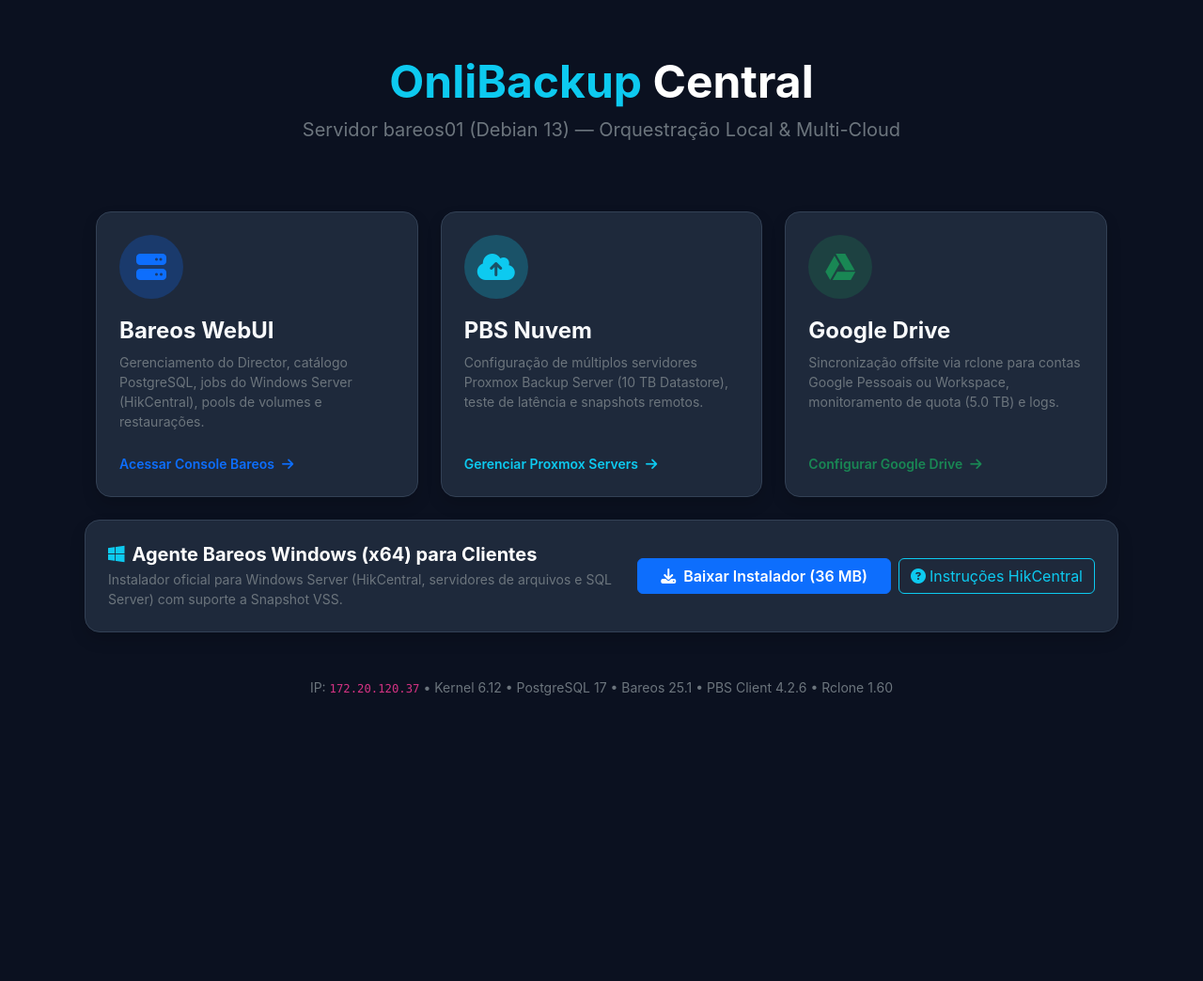
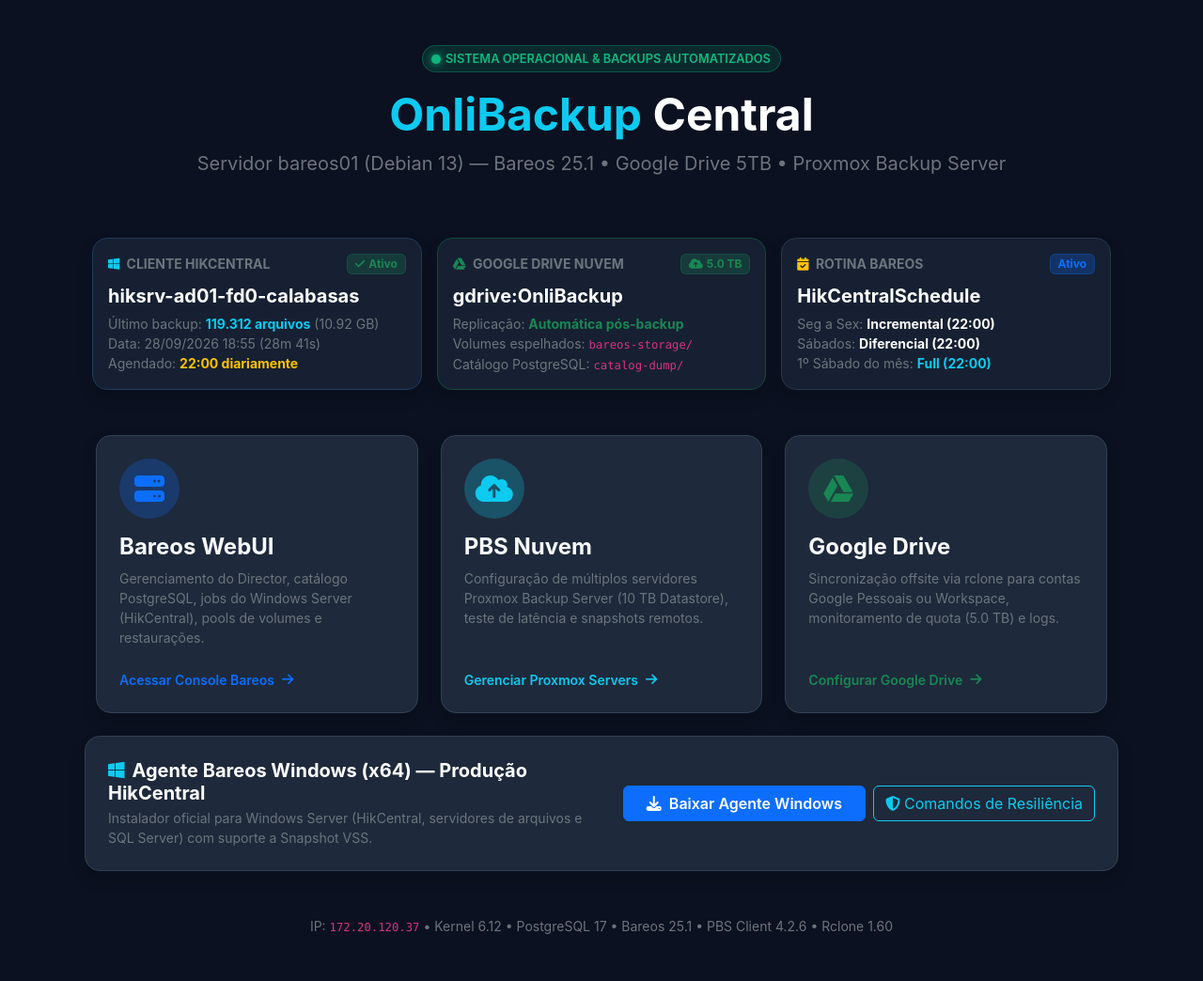
Before and after one commit to onlitec/OnliBackupWeb, a PHP site: the page made by index.php in a window 1280 px wide. Shown: the whole page at 94% size. Before the commit the page ends 740 px from the top, so only its background shows below. Run offline with PHP 8.4, Linux system fonts and the light colour scheme; data that the repository does not hold is empty; some libraries are stand-ins or nearby versions.

Commit message:
feat: HikCentralSchedule corporativo, metricas no portal e pbs_sync otimizado

```diff
--- a/index.php
+++ b/index.php
@@ -1,3 +1,42 @@
+<?php
+// OnliBackup Central Dashboard
+$sync_status_file = __DIR__ . '/config/sync_status.json';
+$sync_info = null;
+if (file_exists($sync_status_file)) {
+    $sync_info = json_decode(file_get_contents($sync_status_file), true);
+}
+
+// Obter dados do PostgreSQL se disponivel
+$last_backup = [
+    'jobid' => 9,
+    'name' => 'BackupHikCentral',
+    'client' => 'hiksrv-ad01-fd0-calabasas',
+    'status' => 'Com sucesso',
+    'files' => '119.312',
+    'bytes' => '10.92 GB',
+    'date' => '28/09/2026 18:55',
+    'duration' => '28m 41s'
+];
+
+try {
+    $pdo = new PDO("pgsql:host=localhost;dbname=bareos", "bareos", "");
+    $stmt = $pdo->query("SELECT j.jobid, j.name, c.name as client, j.jobstatus, j.joberrors, j.jobfiles, pg_size_pretty(j.jobbytes) as size, to_char(j.endtime, 'DD/MM/YYYY HH24:MI') as end_fmt, age(j.endtime, j.starttime)::text as duration FROM job j LEFT JOIN client c ON j.clientid = c.clientid WHERE j.name = 'BackupHikCentral' AND j.jobstatus = 'T' ORDER BY j.jobid DESC LIMIT 1");
+    if ($row = $stmt->fetch(PDO::FETCH_ASSOC)) {
+        $last_backup = [
+            'jobid' => $row['jobid'],
+            'name' => $row['name'],
+            'client' => $row['client'],
+            'status' => 'Com sucesso',
+            'files' => number_format((int)$row['jobfiles'], 0, ',', '.'),
+            'bytes' => $row['size'],
+            'date' => $row['end_fmt'],
+            'duration' => substr($row['duration'], 0, 8)
+        ];
+    }
+} catch (Exception $e) {
+    // Manter valores padrão caso ocorra timeout no PDO
+}
+?>
 <!DOCTYPE html>
 <html lang="pt-BR">
 <head>
@@ -12,9 +51,6 @@
             color: #f8fafc;
             font-family: -apple-system, BlinkMacSystemFont, "Segoe UI", Roboto, sans-serif;
             min-height: 100vh;
-            display: flex;
-            align-items: center;
-            justify-content: center;
         }
         .portal-card {
             background-color: #1e293b;
@@ -34,26 +70,103 @@
         .portal-card.card-pbs:hover { border-color: #0284c7; }
         .portal-card.card-gdrive:hover { border-color: #10b981; }
         .icon-circle {
-            width: 68px;
-            height: 68px;
+            width: 64px;
+            height: 64px;
             border-radius: 50%;
             display: flex;
             align-items: center;
             justify-content: center;
-            margin-bottom: 20px;
+            margin-bottom: 16px;
+        }
+        .status-badge-live {
+            display: inline-flex;
+            align-items: center;
+            gap: 6px;
+            background: rgba(16, 185, 129, 0.15);
+            border: 1px solid rgba(16, 185, 129, 0.3);
+            color: #10b981;
+            padding: 4px 10px;
+            border-radius: 20px;
+            font-size: 0.8rem;
+            font-weight: 600;
+        }
+        .pulse-dot {
+            width: 8px;
+            height: 8px;
+            background-color: #10b981;
+            border-radius: 50%;
+            box-shadow: 0 0 8px #10b981;
+            animation: pulse 2s infinite;
+        }
+        @keyframes pulse {
+            0% { transform: scale(0.95); opacity: 0.8; }
+            50% { transform: scale(1.3); opacity: 1; }
+            100% { transform: scale(0.95); opacity: 0.8; }
         }
     </style>
 </head>
 <body>
 <div class="container py-5">
     <div class="text-center mb-5">
+        <div class="status-badge-live mb-3">
+            <span class="pulse-dot"></span> SISTEMA OPERACIONAL & BACKUPS AUTOMATIZADOS
+        </div>
         <h1 class="fw-bold display-5 text-white mb-2">
             <span class="text-info">OnliBackup</span> Central
         </h1>
-        <p class="text-secondary fs-5">Servidor bareos01 (Debian 13) — Orquestração Local & Multi-Cloud</p>
+        <p class="text-secondary fs-5 mb-0">Servidor bareos01 (Debian 13) — Bareos 25.1 • Google Drive 5TB • Proxmox Backup Server</p>
     </div>
 
-    <div class="row g-4 justify-content-center" style="max-width: 1100px; margin: 0 auto;">
+    <!-- CARDS DE STATUS E TELEMETRIA EM TEMPO REAL -->
+    <div class="row g-3 mb-4 justify-content-center" style="max-width: 1100px; margin: 0 auto;">
+        <div class="col-md-4">
+            <div class="p-3 rounded-4 shadow h-100" style="background-color: #162032; border: 1px solid #1e3a5f;">
+                <div class="d-flex justify-content-between align-items-center mb-2">
+                    <span class="text-secondary small fw-bold text-uppercase"><i class="fa-brands fa-windows text-info me-1"></i> Cliente HikCentral</span>
+                    <span class="badge bg-success bg-opacity-25 text-success border border-success border-opacity-25"><i class="fa-solid fa-check me-1"></i>Ativo</span>
+                </div>
+                <div class="fw-bold fs-5 text-white"><?= htmlspecialchars($last_backup['client']) ?></div>
+                <div class="text-secondary small mt-1">
+                    Último backup: <strong class="text-info"><?= $last_backup['files'] ?> arquivos</strong> (<?= $last_backup['bytes'] ?>)<br>
+                    Data: <?= $last_backup['date'] ?> (<?= $last_backup['duration'] ?>)<br>
+                    Agendado: <strong class="text-warning">22:00 diariamente</strong>
+                </div>
+            </div>
+        </div>
+
+        <div class="col-md-4">
+            <div class="p-3 rounded-4 shadow h-100" style="background-color: #162032; border: 1px solid #144738;">
+                <div class="d-flex justify-content-between align-items-center mb-2">
+                    <span class="text-secondary small fw-bold text-uppercase"><i class="fa-brands fa-google-drive text-success me-1"></i> Google Drive Nuvem</span>
+                    <span class="badge bg-success bg-opacity-25 text-success border border-success border-opacity-25"><i class="fa-solid fa-cloud-arrow-up me-1"></i>5.0 TB</span>
+                </div>
+                <div class="fw-bold fs-5 text-white">gdrive:OnliBackup</div>
+                <div class="text-secondary small mt-1">
+                    Replicação: <strong class="text-success">Automática pós-backup</strong><br>
+                    Volumes espelhados: <code>bareos-storage/</code><br>
+                    Catálogo PostgreSQL: <code>catalog-dump/</code>
+                </div>
+            </div>
+        </div>
+
+        <div class="col-md-4">
+            <div class="p-3 rounded-4 shadow h-100" style="background-color: #162032; border: 1px solid #2a374a;">
+                <div class="d-flex justify-content-between align-items-center mb-2">
+                    <span class="text-secondary small fw-bold text-uppercase"><i class="fa-solid fa-calendar-check text-warning me-1"></i> Rotina Bareos</span>
+                    <span class="badge bg-primary bg-opacity-25 text-primary border border-primary border-opacity-25">Ativo</span>
+                </div>
+                <div class="fw-bold fs-5 text-white">HikCentralSchedule</div>
+                <div class="text-secondary small mt-1">
+                    Seg a Sex: <strong class="text-white">Incremental (22:00)</strong><br>
+                    Sábados: <strong class="text-white">Diferencial (22:00)</strong><br>
+                    1º Sábado do mês: <strong class="text-info">Full (22:00)</strong>
+                </div>
+            </div>
+        </div>
+    </div>
+
+    <!-- PORTAIS DE GERENCIAMENTO -->
+    <div class="row g-4 justify-content-center mb-4" style="max-width: 1100px; margin: 0 auto;">
         <!-- BAREOS WEBUI -->
         <div class="col-md-4">
             <a href="/bareos-webui/" class="portal-card card-bareos p-4 h-100 shadow d-flex flex-column justify-content-between">
@@ -114,7 +227,7 @@
         <div class="d-flex flex-column flex-md-row align-items-md-center justify-content-between gap-3">
             <div>
                 <h5 class="fw-bold text-white mb-1">
-                    <i class="fa-brands fa-windows text-info me-2"></i>Agente Bareos Windows (x64) para Clientes
+                    <i class="fa-brands fa-windows text-info me-2"></i>Agente Bareos Windows (x64) — Produção HikCentral
                 </h5>
                 <p class="text-secondary small mb-0">
                     Instalador oficial para Windows Server (HikCentral, servidores de arquivos e SQL Server) com suporte a Snapshot VSS.
@@ -122,10 +235,10 @@
             </div>
             <div class="d-flex gap-2 flex-shrink-0">
                 <a href="/downloads/Bareos-win64.exe" class="btn btn-primary px-4 fw-semibold">
-                    <i class="fa-solid fa-download me-2"></i>Baixar Instalador (36 MB)
+                    <i class="fa-solid fa-download me-2"></i>Baixar Agente Windows
                 </a>
                 <button class="btn btn-outline-info" type="button" data-bs-toggle="collapse" data-bs-target="#installInstructions">
-                    <i class="fa-solid fa-circle-question me-1"></i>Instruções HikCentral
+                    <i class="fa-solid fa-shield-halved me-1"></i>Comandos de Resiliência
                 </button>
             </div>
         </div>
@@ -133,20 +246,22 @@
         <div class="collapse mt-3 pt-3 border-top border-secondary border-opacity-25" id="installInstructions">
             <div class="row g-3 small">
                 <div class="col-md-6">
-                    <h6 class="text-info fw-bold mb-2"><i class="fa-solid fa-sliders me-1"></i>Parâmetros na Instalação do Windows:</h6>
+                    <h6 class="text-info fw-bold mb-2"><i class="fa-solid fa-sliders me-1"></i>Parâmetros Oficiais de Produção:</h6>
                     <ul class="text-secondary ps-3 mb-2">
-                        <li><strong class="text-white">Client Name:</strong> <code>hikcentral-fd</code></li>
+                        <li><strong class="text-white">Client Name:</strong> <code>hiksrv-ad01-fd0-calabasas</code></li>
                         <li><strong class="text-white">Director Name:</strong> <code>bareos-dir</code></li>
-                        <li><strong class="text-white">Password:</strong> <code>OnliBackupHikCentral@2080</code></li>
-                        <li><strong class="text-white">Porta Local:</strong> <code>9102</code> (padrão)</li>
+                        <li><strong class="text-white">Password:</strong> <code>OnliBackup2026</code></li>
+                        <li><strong class="text-white">Porta Local:</strong> <code>9102</code> (TCP Inbound)</li>
                         <li><strong class="text-white">Diretório em Backup:</strong> <code>C:\Program Files (x86)\HikCentral\VSM Servers</code></li>
                     </ul>
                 </div>
                 <div class="col-md-6">
-                    <h6 class="text-info fw-bold mb-2"><i class="fa-solid fa-shield-halved me-1"></i>Liberação de Rede & Firewall:</h6>
-                    <p class="text-secondary mb-1">1. Executar no PowerShell do Windows Server como Administrador:</p>
-                    <pre class="bg-dark p-2 rounded text-info mb-2"><code>New-NetFirewallRule -DisplayName "Bareos FD" -Direction Inbound -LocalPort 9102 -Protocol TCP -Action Allow</code></pre>
-                    <p class="text-secondary mb-0">2. No roteador com IP público <code>177.137.33.146</code>: Encaminhar (NAT Port Forward) a porta <strong>TCP 9102</strong> para o IP interno do Windows Server.</p>
+                    <h6 class="text-info fw-bold mb-2"><i class="fa-solid fa-bolt me-1"></i>Blindagem do Serviço no Windows (PowerShell Admin):</h6>
+                    <p class="text-secondary mb-1">Execute para garantir auto-inicialização e reinício automático em falhas:</p>
+                    <pre class="bg-dark p-2 rounded text-info mb-1" style="font-size: 0.75rem;"><code>Set-Service bareos-fd -StartupType Automatic
+sc.exe config bareos-fd start= delayed-auto
+sc.exe failure bareos-fd reset= 86400 actions= restart/60000/restart/60000/restart/60000
+New-NetFirewallRule -DisplayName "Bareos FD" -Direction Inbound -LocalPort 9102 -Protocol TCP -Action Allow</code></pre>
                 </div>
             </div>
         </div>
--- a/pbs/api.php
+++ b/pbs/api.php
@@ -366,7 +366,7 @@ switch ($action) {
 
     case 'run_bareos_job':
         $job_name = escapeshellarg($_POST['job_name'] ?? 'SyncToPBSCloud');
-        $cmd = "echo "run job={$job_name} yes" | sudo /usr/bin/bconsole 2>&1";
+        $cmd = "echo 'run job=" . $job_name . " yes' | sudo /usr/bin/bconsole 2>&1";
         $out = shell_exec($cmd);
         echo json_encode(['success' => true, 'output' => $out]);
         break;
```
Also changed, not shown: 1 other file.
